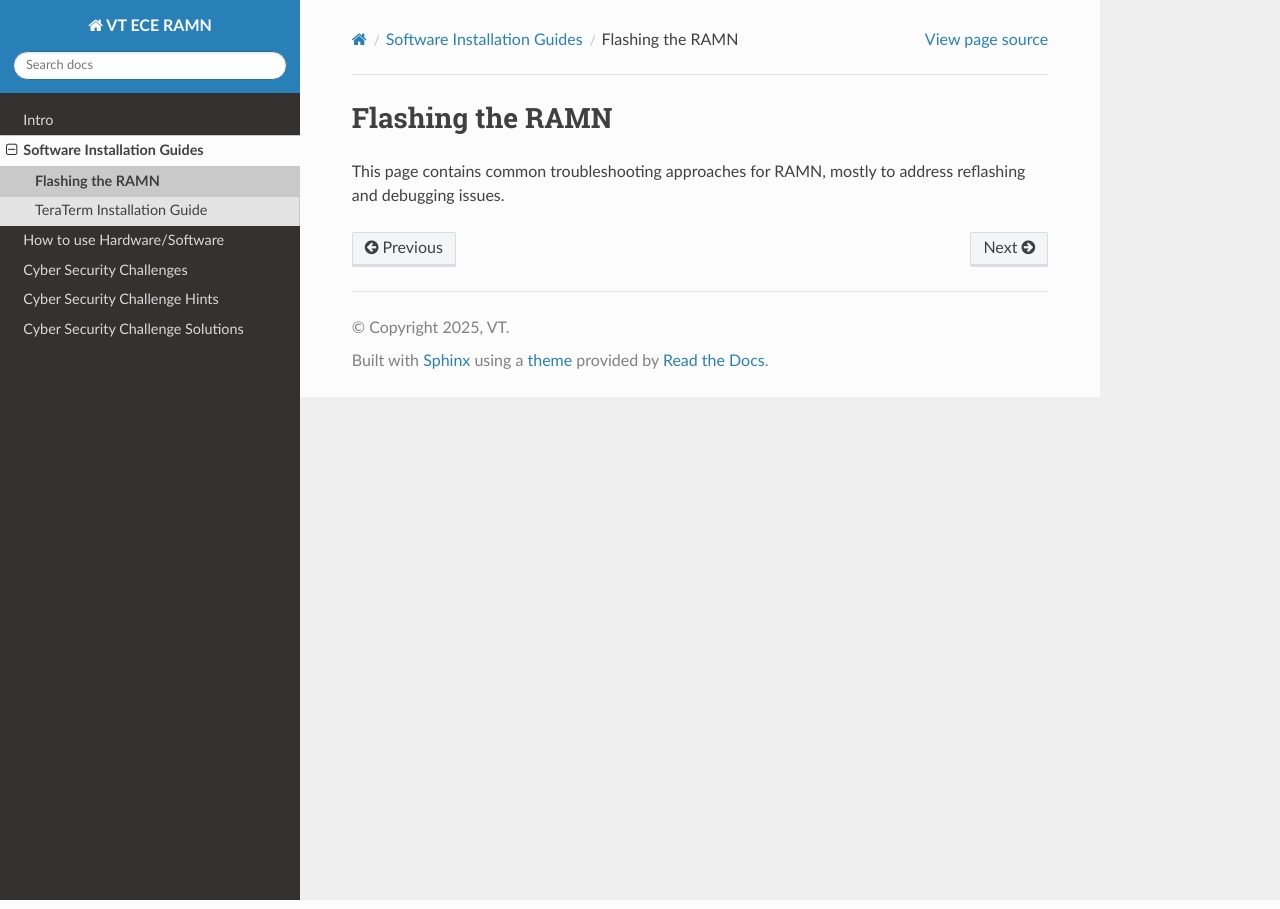
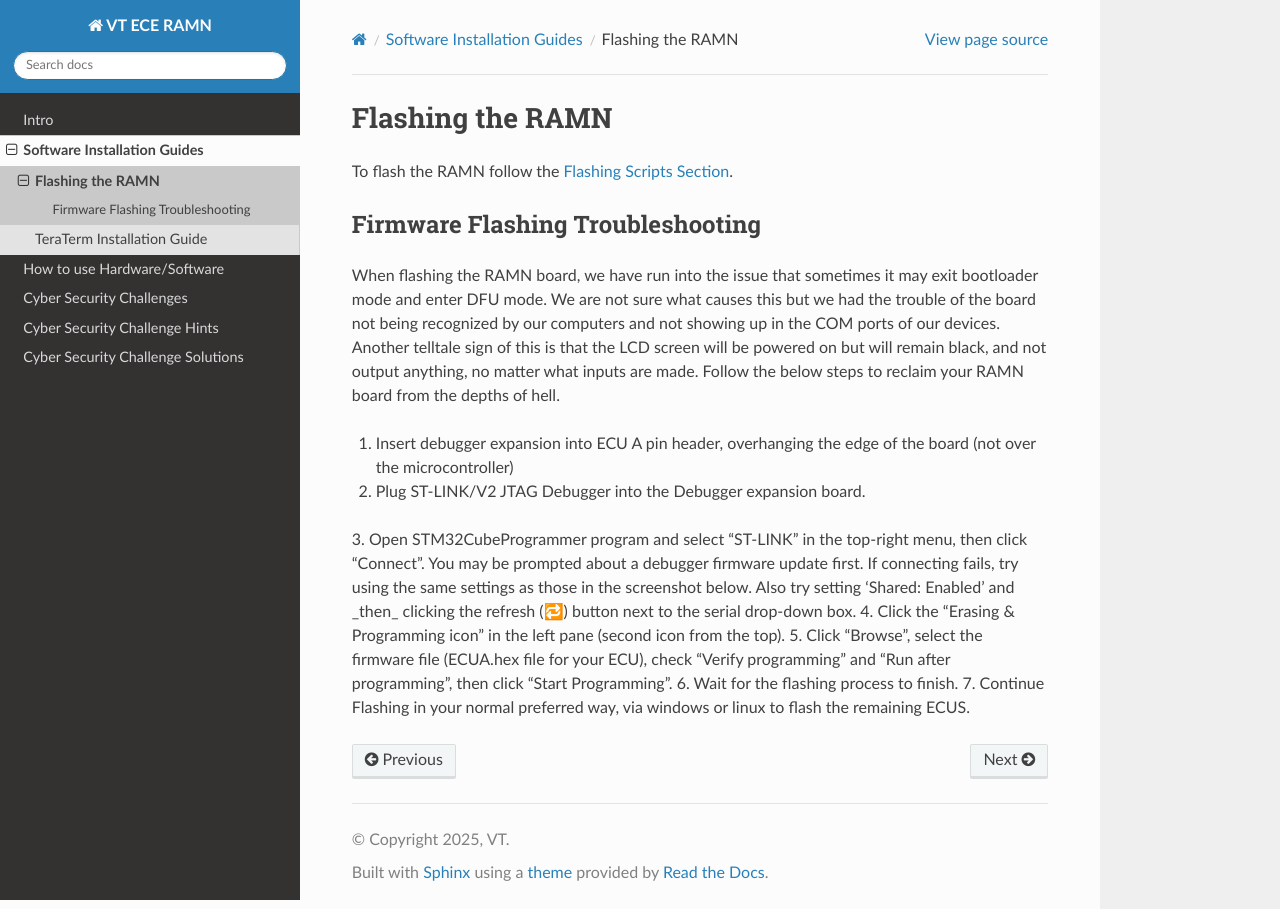
Before and after one commit to JonasvonStein/F25-04-Drive-Secure-Teaching-Automotive-Cybersecurity-with-RAMN, a Sphinx documentation site: the page built from docs/softwareInsallation/flashingRAMN.rst, in a window 1280 px wide. Built offline with Sphinx 7.4.7 and the Read the Docs theme 3.1.0, drawn with Linux system fonts in a browser that asks for light colours; pages that are not in the unit, such as notebooks, are missing from menus.

Commit message:
Update flashingRAMN.rst

```diff
--- a/docs/softwareInsallation/flashingRAMN.rst
+++ b/docs/softwareInsallation/flashingRAMN.rst
@@ -3,4 +3,25 @@
 Flashing the RAMN
 ===============
 
-This page contains common troubleshooting approaches for RAMN, mostly to address reflashing and debugging issues.
+To flash the RAMN follow the `Flashing Scripts Section <https://ramn.readthedocs.io/en/latest/hardware/Fabrication/flashing.html#flashing-scripts>`_.
+
+Firmware Flashing Troubleshooting
+^^^^^^^^^^^^^^^^^^^^^^^^^^^^^^^^^
+
+When flashing the RAMN board, we have run into the issue that sometimes it may exit bootloader mode and enter DFU mode.
+We are not sure what causes this but we had the trouble of the board not being recognized by our computers and not
+showing up in the COM ports of our devices. Another telltale sign of this is that the LCD screen will be powered
+on but will remain black, and not output anything, no matter what inputs are made. Follow the below steps to reclaim
+your RAMN board from the depths of hell.
+
+1. Insert debugger expansion into ECU A pin header, overhanging the edge of the board (not over the microcontroller)
+2. Plug ST-LINK/V2 JTAG Debugger into the Debugger expansion board.
+3. Open STM32CubeProgrammer program and select “ST-LINK” in the top-right menu, then click “Connect”.
+You may be prompted about a debugger firmware update first. If connecting fails, try using the same
+settings as those in the screenshot below. Also try setting ‘Shared: Enabled’ and _then_ clicking the
+refresh (🔁) button next to the serial drop-down box.
+4. Click the “Erasing & Programming icon” in the left pane (second icon from the top).
+5. Click “Browse”, select the firmware file (ECUA.hex file for your ECU), check “Verify programming” \
+and “Run after programming”, then click “Start Programming”.
+6. Wait for the flashing process to finish.
+7. Continue Flashing in your normal preferred way, via windows or linux to flash the remaining ECUS.
```
